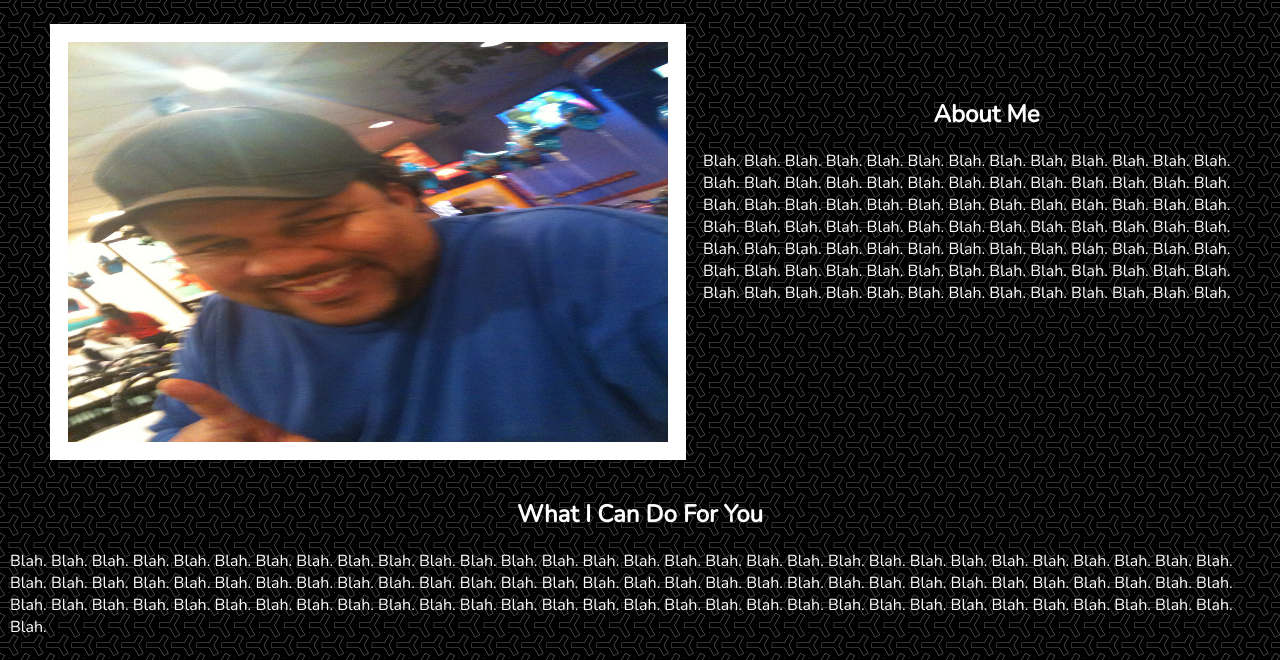
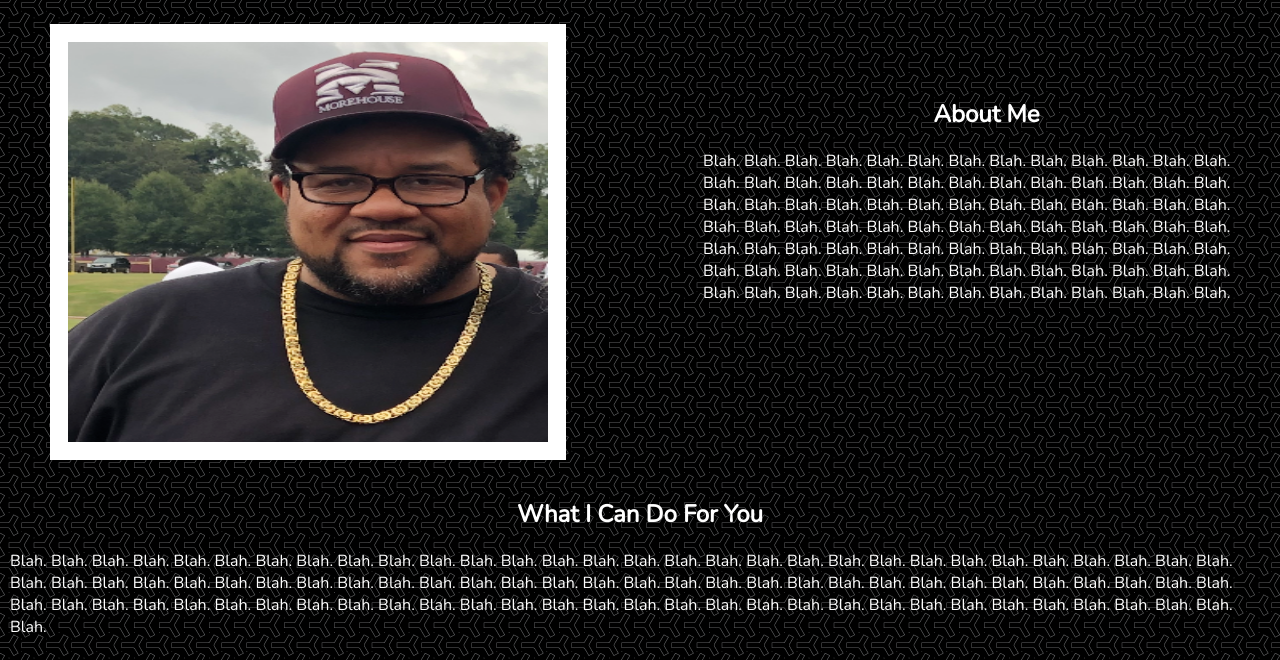
Before and after one commit to JassiGitti/Marlon-Management, a plain HTML site: page index.html in a window 1280 px wide. Shown: the part 472-1132 px from the top of the page. Drawn offline with nearby package versions, Linux system fonts and the light colour scheme.

Commit message:
Before reconstruction

```diff
--- a/Resources/CSS/style.css
+++ b/Resources/CSS/style.css
@@ -127,7 +127,7 @@ main{
 }
 
 .about-me-pic{
-    width: 100%;
+    width: 80%;
     min-height: 400px;
     object-fit: fill;
     border: 5mm solid white;
--- a/index.html
+++ b/index.html
@@ -47,7 +47,7 @@
       <main>
         <section class="about-me">
           <figure>
-            <img class="about-me-pic" src="Resources/images/profilepic.jpg" border="5">
+            <img class="about-me-pic" src="Resources/images/aboutmepic.png" border="5">
           </figure>
         </section>
 
```
Also changed, not shown: Resources/images/aboutmepic.png (added).
